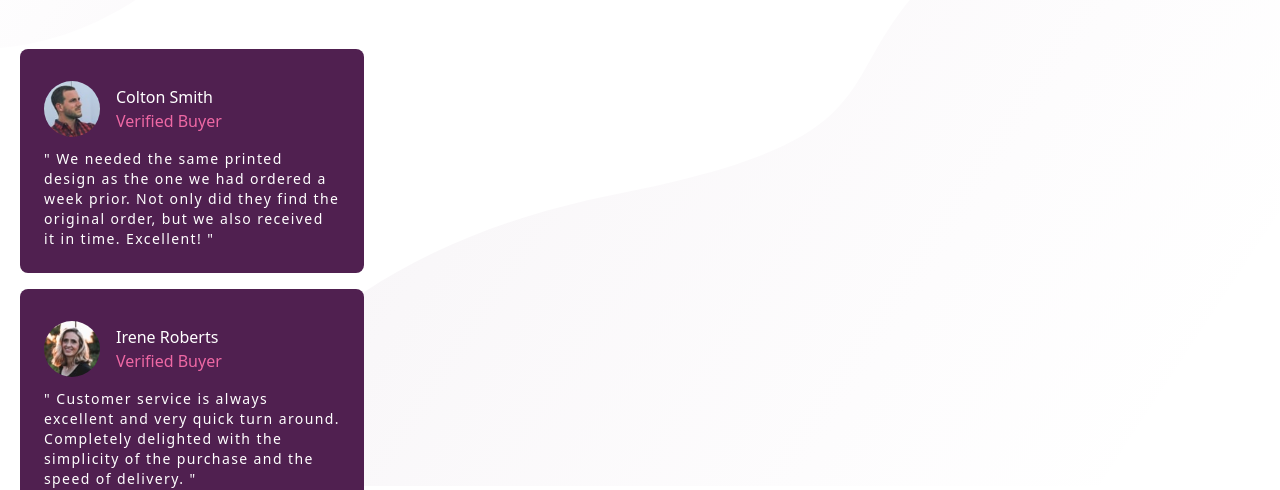
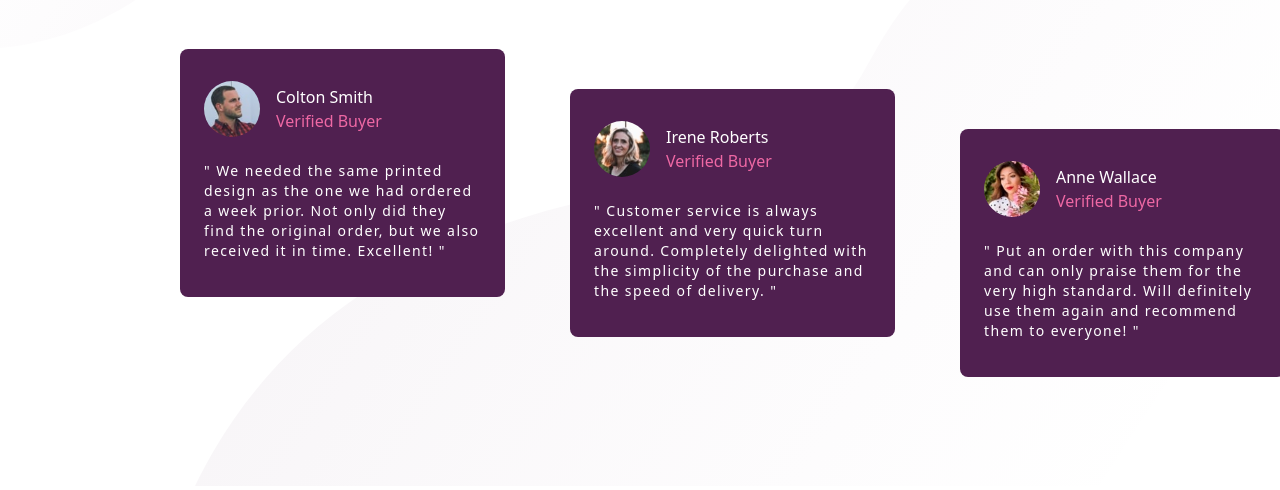
Before and after one commit to Abaljerind/social-proof-section-master, a website: page index.html in a window 1280 px wide. Shown: the part 314-804 px from the top of the page. Drawn offline with Linux system fonts and the light colour scheme.

Commit message:
add style desktop to review

```diff
--- a/index.html
+++ b/index.html
@@ -69,8 +69,8 @@
       </div>
 
       <!-- review -->
-      <div class="mb-16 mt-2 flex w-96 flex-wrap px-5">
-        <div class="rounded-lg bg-veryDarkMagenta p-6">
+      <div class="mb-16 mt-2 flex w-96 flex-wrap px-5 md:w-4/5 md:flex-col md:flex-nowrap">
+        <div class="rounded-lg bg-veryDarkMagenta p-6 md:ml-40 md:w-[33%]">
           <div class="mt-2 flex items-center">
             <img src="./images/image-colton.jpg" alt="Image of Colton Smith" class="block w-14 rounded-full" />
             <div class="ml-4">
@@ -78,12 +78,12 @@
               <p class="text-softPink">Verified Buyer</p>
             </div>
           </div>
-          <p class="mt-3 text-sm leading-5 tracking-widest text-white">
+          <p class="mt-3 text-sm leading-5 tracking-widest text-white md:mb-3 md:mt-6">
             " We needed the same printed design as the one we had ordered a week prior. Not only did they find the original order, but we also received it in time. Excellent! "
           </p>
         </div>
 
-        <div class="mt-4 rounded-lg bg-veryDarkMagenta p-6">
+        <div class="mt-4 rounded-lg bg-veryDarkMagenta p-6 md:-mt-52 md:ml-[550px] md:w-[33%]">
           <div class="mt-2 flex items-center">
             <img src="./images/image-irene.jpg" alt="Image of Irene Roberts" class="block w-14 rounded-full" />
             <div class="ml-4">
@@ -91,12 +91,12 @@
               <p class="text-softPink">Verified Buyer</p>
             </div>
           </div>
-          <p class="mt-3 text-sm leading-5 tracking-widest text-white">
+          <p class="mt-3 text-sm leading-5 tracking-widest text-white md:mb-3 md:mt-6">
             " Customer service is always excellent and very quick turn around. Completely delighted with the simplicity of the purchase and the speed of delivery. "
           </p>
         </div>
 
-        <div class="mt-4 rounded-lg bg-veryDarkMagenta p-6">
+        <div class="mt-4 rounded-lg bg-veryDarkMagenta p-6 md:-mt-52 md:ml-[940px] md:w-[33%]">
           <div class="mt-2 flex items-center">
             <img src="./images/image-anne.jpg" alt="Image of Anne Wallace" class="block w-14 rounded-full" />
             <div class="ml-4">
@@ -104,7 +104,7 @@
               <p class="text-softPink">Verified Buyer</p>
             </div>
           </div>
-          <p class="mt-3 text-sm leading-5 tracking-widest text-white">
+          <p class="mt-3 text-sm leading-5 tracking-widest text-white md:mb-3 md:mt-6">
             " Put an order with this company and can only praise them for the very high standard. Will definitely use them again and recommend them to everyone! "
           </p>
         </div>
```
Also changed, not shown: css/output.css.
